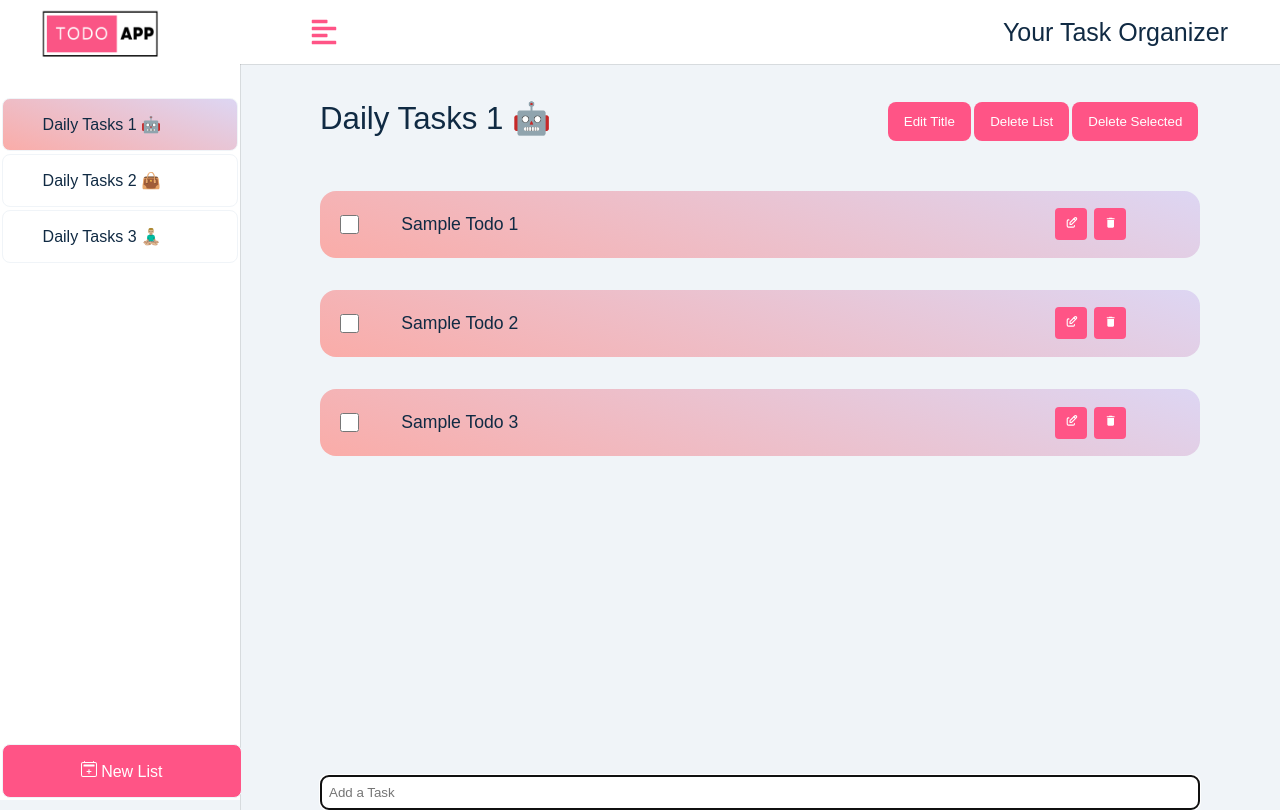
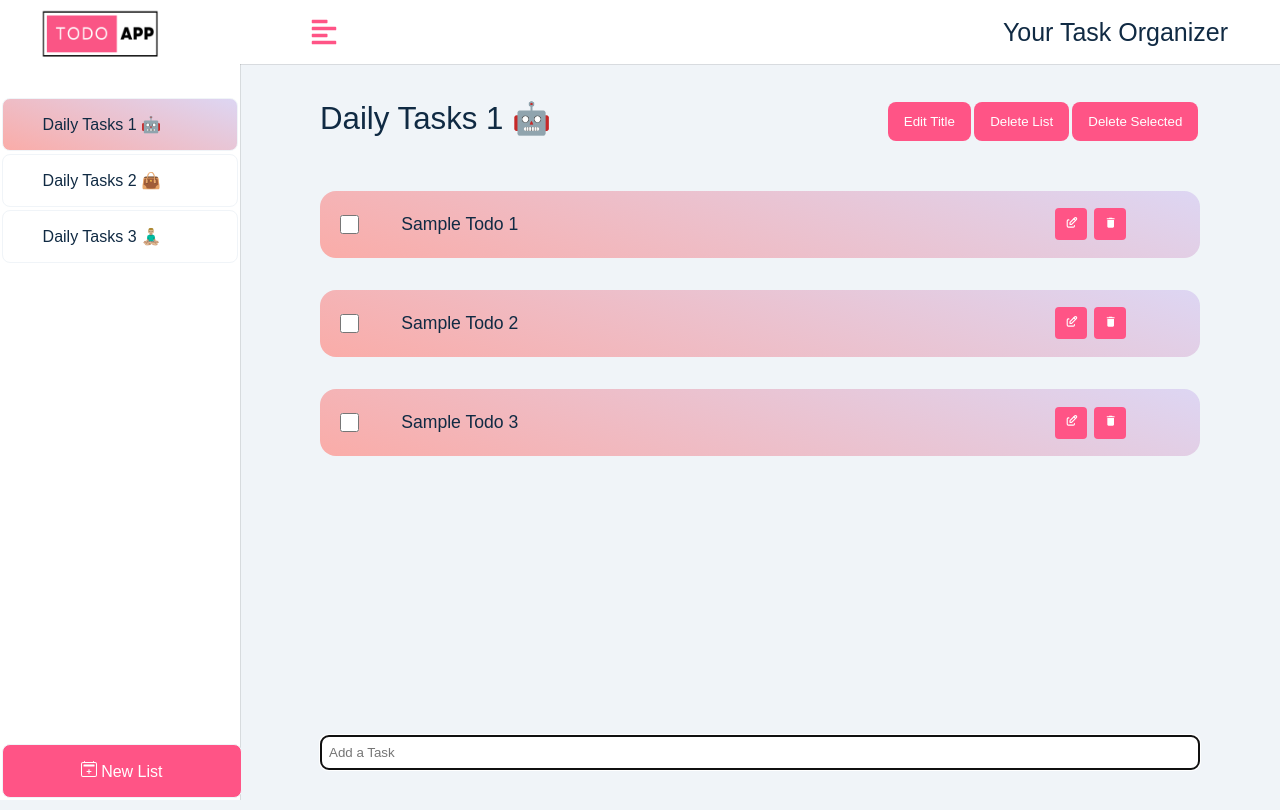
Before and after one commit to techexplorer1231/task-manager, a React (Create React App) app: page / in a window 1280 px wide. Built offline with nearby package versions, Linux system fonts and the light colour scheme.

Commit message:
added style to todo list

```diff
--- a/src/assets/wrappers/TodoList.js
+++ b/src/assets/wrappers/TodoList.js
@@ -10,7 +10,7 @@ const Wrapper = styled.section`
 
   @media (min-width: 992px) {
     .todo-list {
-      height: 75vh;
+      height: 70vh;
       overflow-x: auto;
       display: flex;
     }
```
